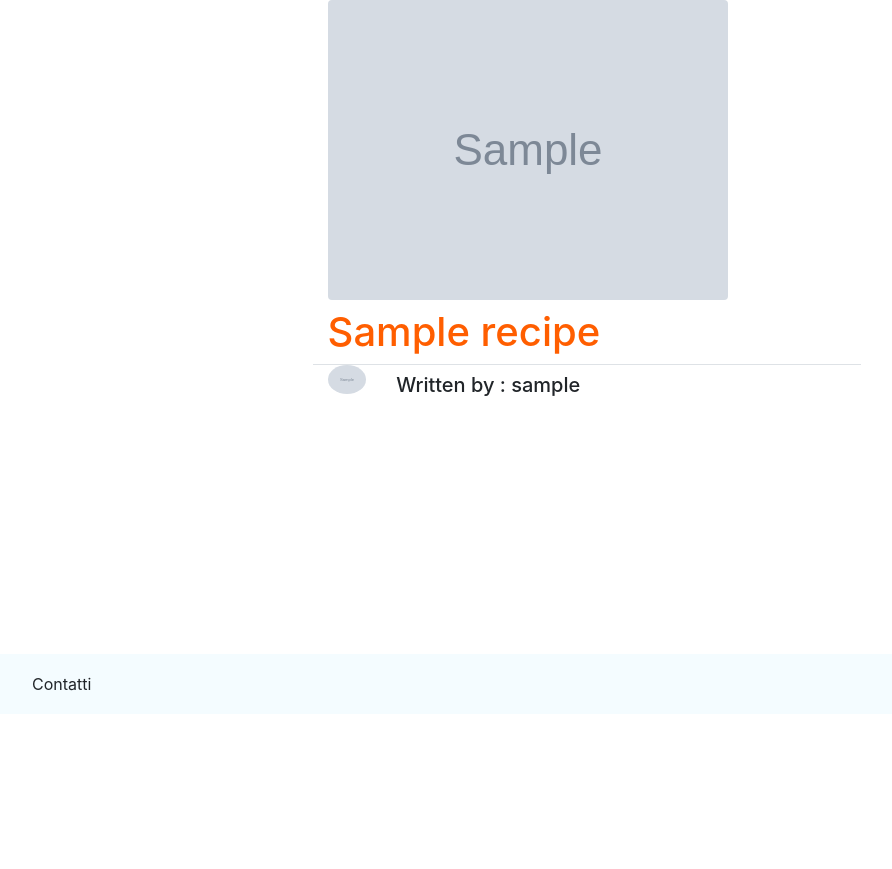
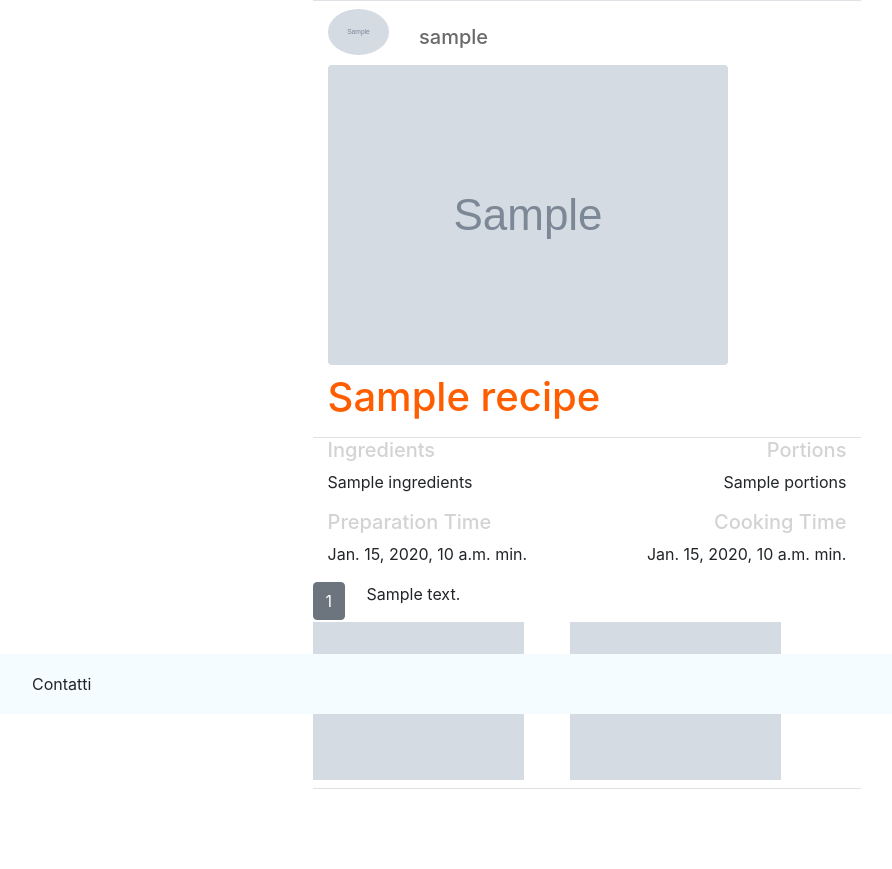
Before and after one commit to andrewp88/MyRecipe_Website, a Django app: template recipe/templates/recipe/recipeDetail.html in a window 1280 px wide. Shown: the part 86-955 px from the top of the page, without its empty margins (53-945 px from the left). Before the commit the page ends 777 px from the top, so only its background shows below. Run offline with Django 3.2, Linux system fonts and the light colour scheme; the template is opened without the code that fills it: most values are stand-ins (such as "Sample title", 1, 10 or a date in 2020); grey boxes marked "Sample" are stand-in pictures; some libraries are stand-ins or nearby versions.

Commit message:
Recipe Detail Page Upgrade
-Found bug in formsets
-First trial to fix the formsets bug, no success

```diff
--- a/recipe/forms.py
+++ b/recipe/forms.py
@@ -88,6 +88,7 @@
 
 
 class StepCreateForm(forms.ModelForm):
+
     description = forms.CharField(
         label="",
         widget=forms.TextInput(attrs={
@@ -117,4 +118,7 @@
 
 
 
-StepModelFormset = modelformset_factory(Step,form=StepCreateForm,extra=1)
+
+def getStepModelFormset():
+    StepModelFormset = modelformset_factory(Step,form=StepCreateForm,extra=1,min_num=1,max_num=6)
+    return StepModelFormset
--- a/recipe/templates/recipe/recipeDetail.html
+++ b/recipe/templates/recipe/recipeDetail.html
@@ -7,24 +7,69 @@
         <div class="row">
                 <div class="col-2"></div>
                 <div class="col-8">
+                    <div class="row">
+                        <div class="col-2 border-top  pt-2 pb-2">
+                            <img src="{{ recipe.fk_user.profileImg.url }}" class="rounded-circle img-fluid" alt="Submitted by">
+                        </div>
+                        <div class="col border-top  pt-2 pb-2">
+                            <h5 class="text-left mt-3"><a class="authorName" href="">{{ recipe.fk_user.username }}</a></h5>
+                        </div>
+                    </div>
+                    <div class="row">
+                        <div class="col">
                             <img style="" class="img-fluid rounded" src="{{ recipe.mainImage.url }}" alt="Recipe Main Image"></a>
                         </div>
-            <div class="col-2"></div>
+                    </div>
+                    <div class ="row">
+                        <div class="col border-bottom pb-2">
+                            <h1 class="card-title-orange text-left mt-2">{{ recipe.title|capfirst }}</h1>
+                        </div>
                     </div>
                     <div class="row">
-                <div class="col-2"></div>
-                <div class="col-8">
-                   <h1 class="card-title-orange text-left mt-2">{{ recipe.title|capfirst }}</h1>
+                        <div class="col-6">
+                            <h5 class="recipeSubTitle">Ingredients</h5>
+                            <p> {{recipe.ingredients}}</p>
                         </div>
-                <div class="col-2"></div>
+                        <div class="col-6">
+                            <h5 class="recipeSubTitle text-right">Portions</h5>
+                            <p class="text-right"> {{recipe.portions}}</p>
+                        </div>
                     </div>
                     <div class="row">
-                <div class="col-2"></div>
-                <div class="col-1 border-top">
-                     <img src="{{ recipe.fk_user.profileImg.url }}" class="rounded-circle img-fluid" alt="Submitted by">
+                        <div class="col-6">
+                            <h5 class="recipeSubTitle">Preparation Time</h5>
+                            <p> {{recipe.prepTime}} min.</p>
                         </div>
-                <div class="col-7 border-top">
-                   <h5 class="text-left mt-2">Written by : {{ recipe.fk_user.username }}</h5>
+                        <div class="col-6">
+                            <h5 class="recipeSubTitle text-right">Cooking Time</h5>
+                            <p class="text-right"> {{recipe.cookTime}} min.</p>
+                        </div>
+                    </div>
+                    {% for step in steps %}
+                    <div class="row border-bottom pb-2">
+                        <div class="row">
+                            <div class="col-1">
+                                <div class="btn btn-secondary"> {{forloop.counter}} </div>
+                            </div>
+                            <div class="col">
+                                <p class="ml-4">{{step.description}}</p>
+                            </div>
+                        </div>
+                        <div class="row ">
+                            {% if step.img1 %}
+                                <div class="col-5">
+                                    <img class="img-fluid recipeImage" src="{{step.img1.url}}" alt="Step 1">
+                                </div>
+                            {% endif %}
+                            {% if step.img2 %}
+                                <div class="col-5 ml-3">
+                                    <img  class="img-fluid recipeImage" src="{{step.img2.url}}" alt="Step 2">
+                                </div>
+                            {% endif %}
+                        </div>
+                    </div>
+                    {% endfor %}
+
                 </div>
                 <div class="col-2"></div>
         </div>
--- a/static/style.css
+++ b/static/style.css
@@ -45,3 +45,20 @@
 .card-title-orange:hover{
     color:#dd0d09;
 }
+
+.authorName{
+    color:#696969;
+}
+.authorName:hover{
+    text-decoration: none;
+    color:#696969;
+}
+
+.recipeSubTitle{
+    color:#D3D3D3;
+}
+
+.recipeImage{
+    width: auto;
+    height:auto;
+}
```
Also changed, not shown: recipe/views.py (+12 -5 lines), media/imgs/recipes/steps/four.jpg (added), media/imgs/recipes/steps/one.jpg (added), media/imgs/recipes/steps/three.jpg (added), media/imgs/recipes/steps/two.jpg (added), media/imgs/recipes/titleImgs/lasagna_945su45.jpg (added), media/imgs/recipes/titleImgs/one.jpg (added). Lines whose indentation alone changed are shown as unchanged.
